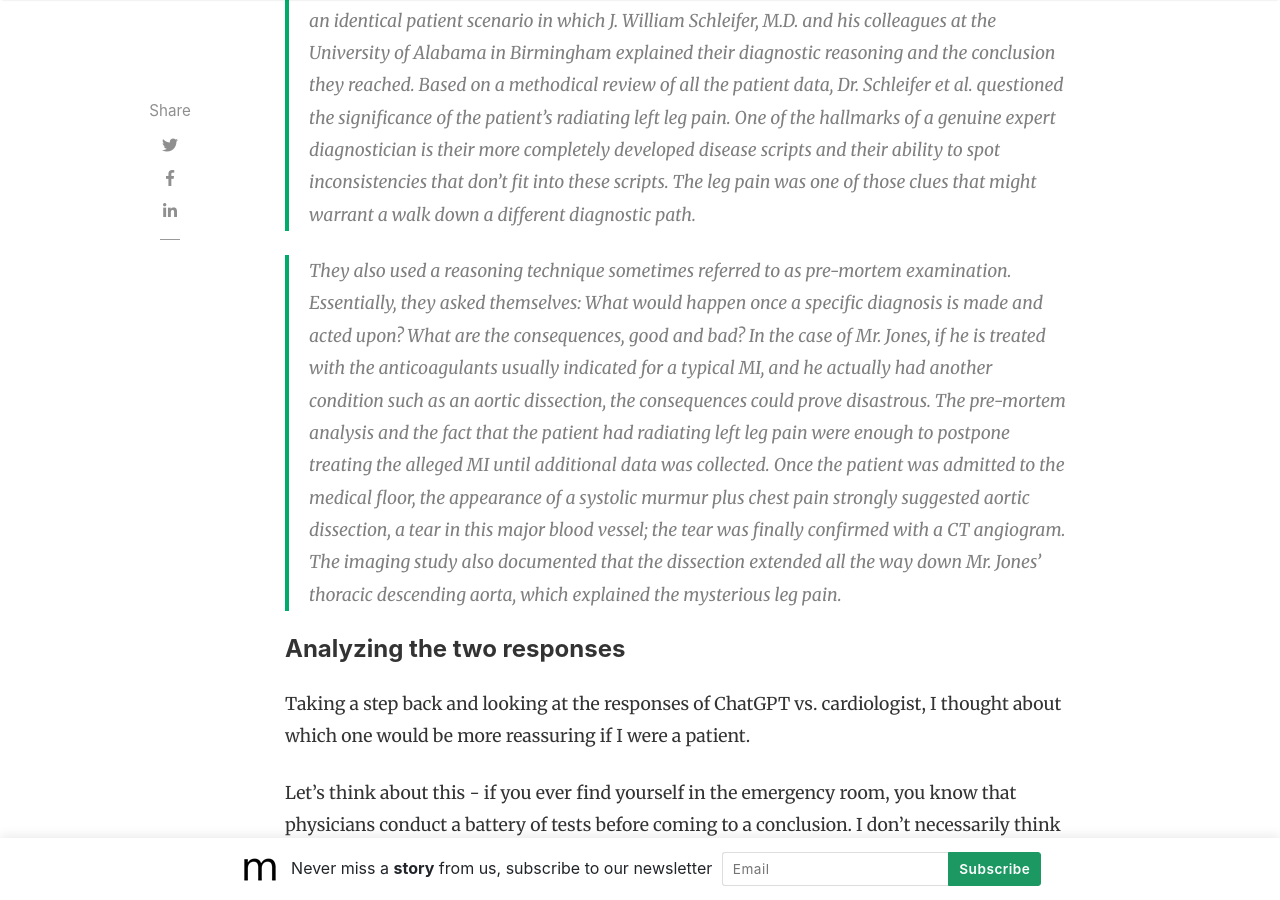
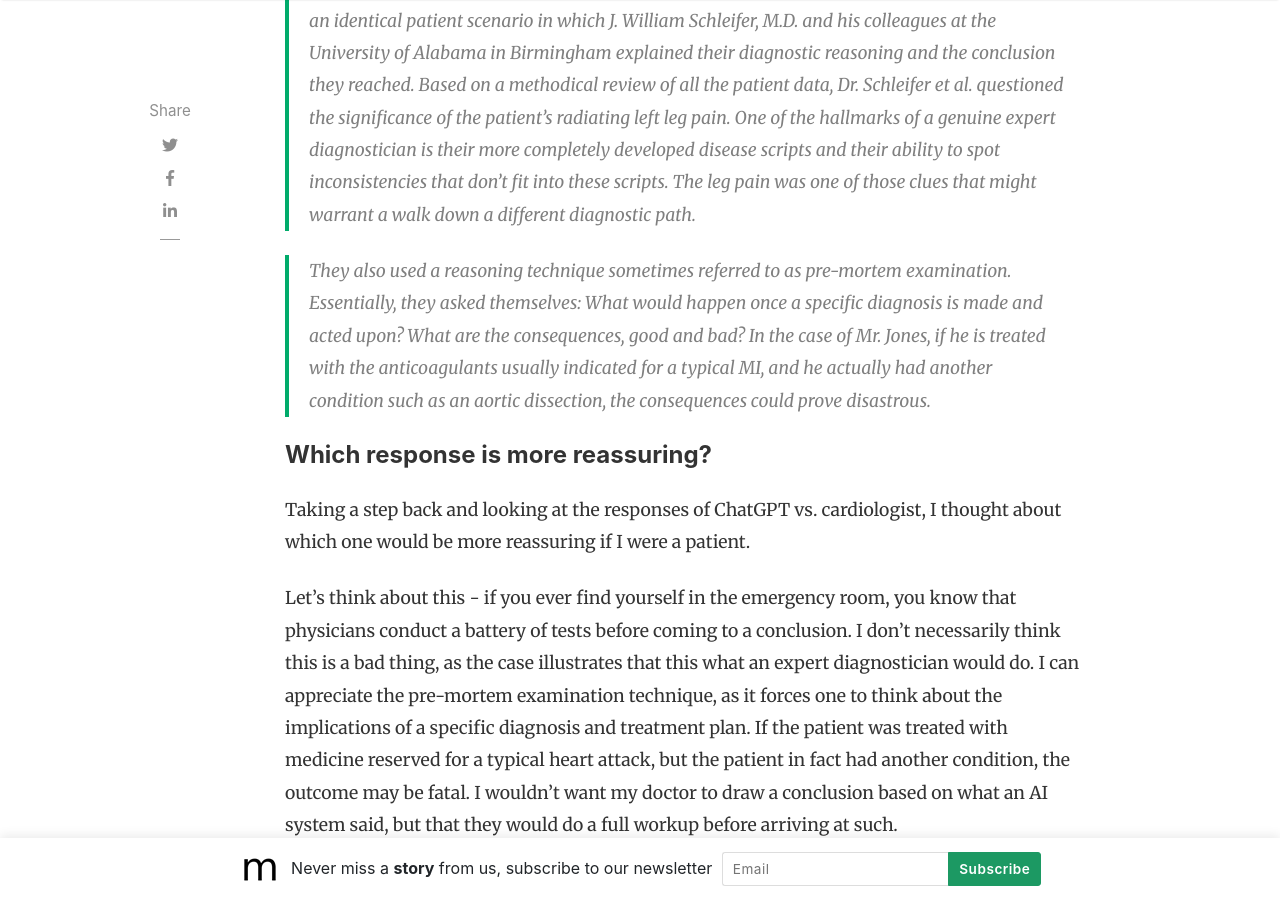
Before and after one commit to slsu0424/slsu0424.github.io, a Jekyll site: the page built from _posts/2023-06-02-test.md, in a window 1280 px wide and 900 px high, scrolled down 2570 px. Built offline with Jekyll 4.4.1, drawn with Linux system fonts in a browser that asks for light colours; nearby versions of some CDN libraries; comment, search, counter and statistics services are not loaded.

Commit message:
Update 2023-06-02-test.md

```diff
--- a/_posts/2023-06-02-test.md
+++ b/_posts/2023-06-02-test.md
@@ -34,9 +34,9 @@ Great, we have a well-performing system. What I mean by that is that the AI syst
 
 > Several years ago, a case report published in the Journal of General Internal Medicine described an identical patient scenario in which J. William Schleifer, M.D. and his colleagues at the University of Alabama in Birmingham explained their diagnostic reasoning and the conclusion they reached.  Based on a methodical review of all the patient data, Dr. Schleifer et al. questioned the significance of the patient's radiating left leg pain. One of the hallmarks of a genuine expert diagnostician is their more completely developed disease scripts and their ability to spot inconsistencies that don't fit into these scripts. The leg pain was one of those clues that might warrant a walk down a different diagnostic path.
 
-> They also used a reasoning technique sometimes referred to as pre-mortem examination. Essentially, they asked themselves: What would happen once a specific diagnosis is made and acted upon? What are the consequences, good and bad? In the case of Mr. Jones, if he is treated with the anticoagulants usually indicated for a typical MI, and he actually had another condition such as an aortic dissection, the consequences could prove disastrous. The pre-mortem analysis and the fact that the patient had radiating left leg pain were enough to postpone treating the alleged MI until additional data was collected. Once the patient was admitted to the medical floor, the appearance of a systolic murmur plus chest pain strongly suggested aortic dissection, a tear in this major blood vessel; the tear was finally confirmed with a CT angiogram. The imaging study also documented that the dissection extended all the way down Mr. Jones' thoracic descending aorta, which explained the mysterious leg pain.
+> They also used a reasoning technique sometimes referred to as pre-mortem examination. Essentially, they asked themselves: What would happen once a specific diagnosis is made and acted upon? What are the consequences, good and bad? In the case of Mr. Jones, if he is treated with the anticoagulants usually indicated for a typical MI, and he actually had another condition such as an aortic dissection, the consequences could prove disastrous.
 
-#### Analyzing the two responses
+#### Which response is more reassuring?
 
 Taking a step back and looking at the responses of ChatGPT vs. cardiologist, I thought about which one would be more reassuring if I were a patient.
 
```
